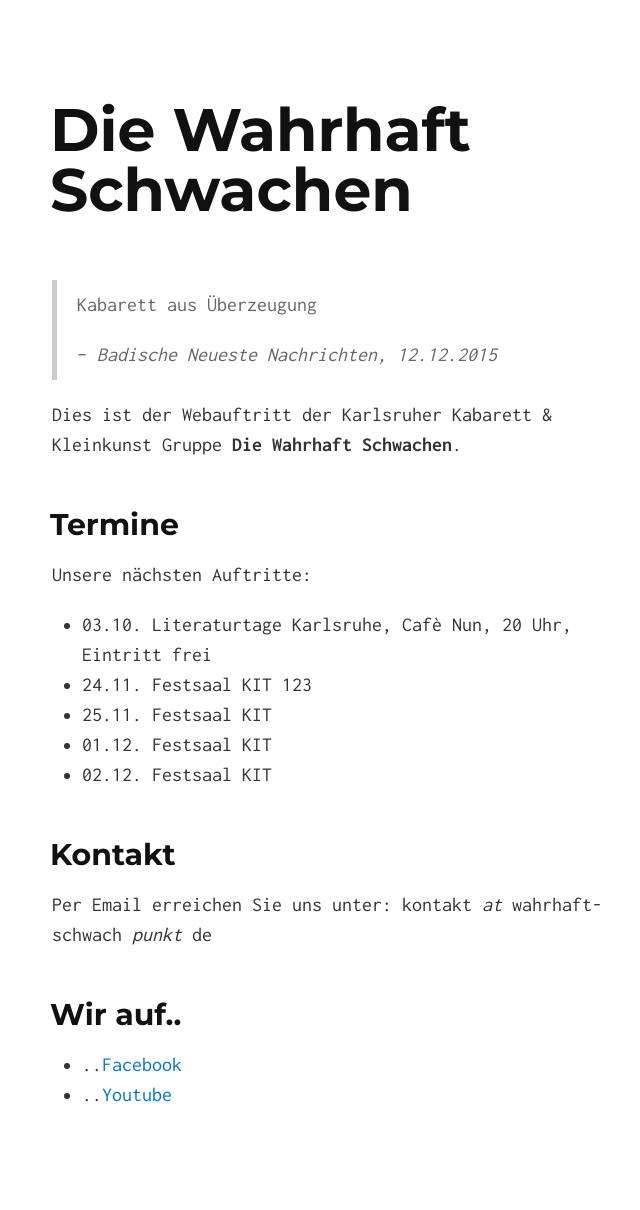
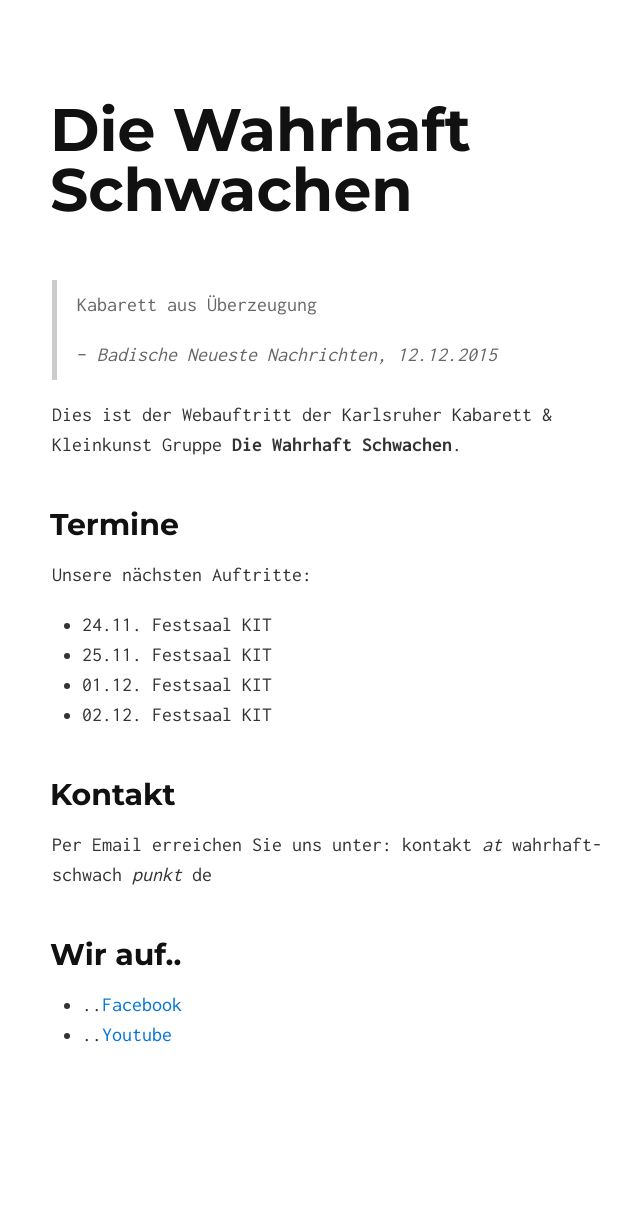
Before and after one commit to Die-Wahrhaft-Schwachen/diewahrhaftschwachen, a Jekyll site: the page built from index.md, in a window 1280 px wide. Shown: the whole page, without its empty margins (288-928 px from the left). Built offline with Jekyll 4.4.1, drawn with Linux system fonts in a browser that asks for light colours; after the commit the page ends 1150 px from its top, so only the background shows below that.

Commit message:
literaturtage entfernt

```diff
--- a/index.md
+++ b/index.md
@@ -12,8 +12,7 @@ Dies ist der Webauftritt der Karlsruher Kabarett & Kleinkunst Gruppe **Die Wahrh
 
 Unsere nächsten Auftritte:
 
-* 03.10. Literaturtage Karlsruhe, Cafè Nun, 20 Uhr, Eintritt frei
-* 24.11. Festsaal KIT 123
+* 24.11. Festsaal KIT
 * 25.11. Festsaal KIT
 * 01.12. Festsaal KIT
 * 02.12. Festsaal KIT
```
